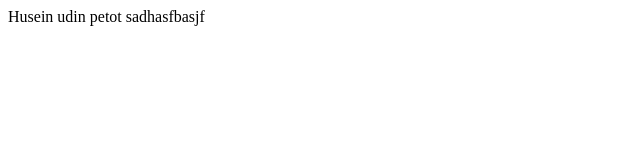
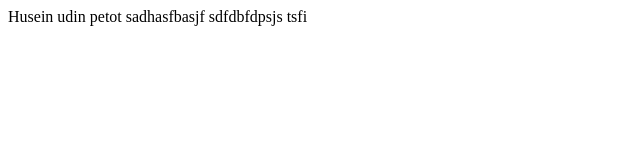
Before and after one commit to huseinnnnn/projek_kedua, a plain HTML site: page index.html in a window 1280 px wide. Shown: the whole page, without its empty margins (0-640 px from the left). Drawn offline with Linux system fonts and the light colour scheme.

Commit message:
conflict

```diff
--- a/index.html
+++ b/index.html
@@ -1,6 +1,6 @@
 <html>
 	<title> belajar git</title>
 	<head>Husein</head>
-	<body>udin petot sadhasfbasjf
+	<body>udin petot sadhasfbasjf sdfdbfdpsjs tsfi
 	</body>
 </html>
```
